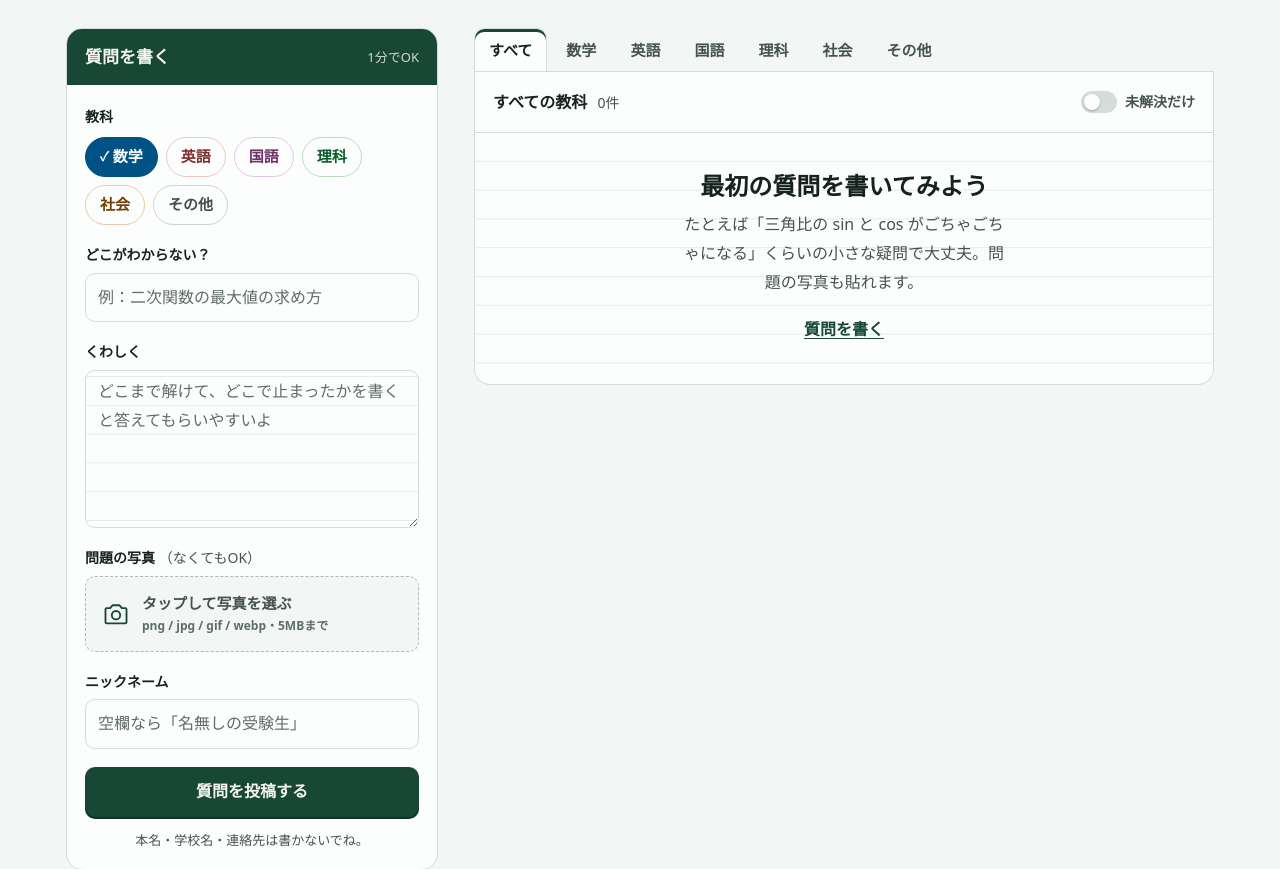
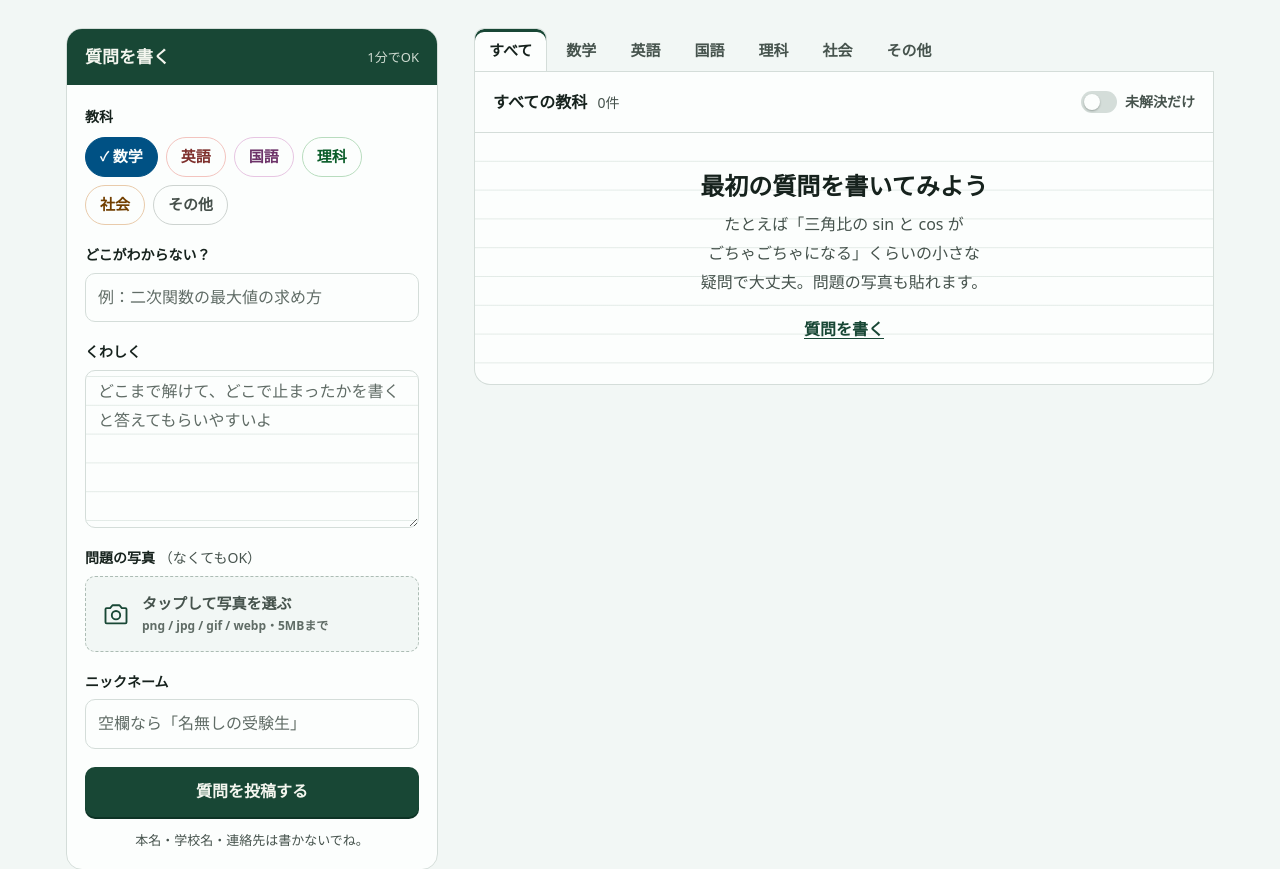
Before and after one commit to shun-chen620/test-help-board, a Flask app: page / in a window 1280 px wide. Shown: the part 229-1098 px from the top of the page. Run offline with Flask 3, Linux system fonts and the light colour scheme; some web fonts are replaced.

Commit message:
空の状態の改行を調整
Co-Authored-By: Claude Opus 5.5 <noreply@anthropic.com>

```diff
--- a/static/style.css
+++ b/static/style.css
@@ -417,7 +417,7 @@ textarea {
   background-size: 100% 1.8rem;
   background-color: var(--sheet);
 }
-.empty p { max-width: 36ch; margin: 0 auto 8px; line-height: 1.8rem; }
+.empty p { max-width: 36ch; margin: 0 auto 8px; line-height: 1.8rem; word-break: auto-phrase; text-wrap: balance; }
 .empty-title { font-family: var(--font-hand); font-weight: 600; font-size: 1.5rem; color: var(--ink); }
 .empty .link-btn { display: inline-block; margin-top: 8px; font-size: 1rem; }
 
```
